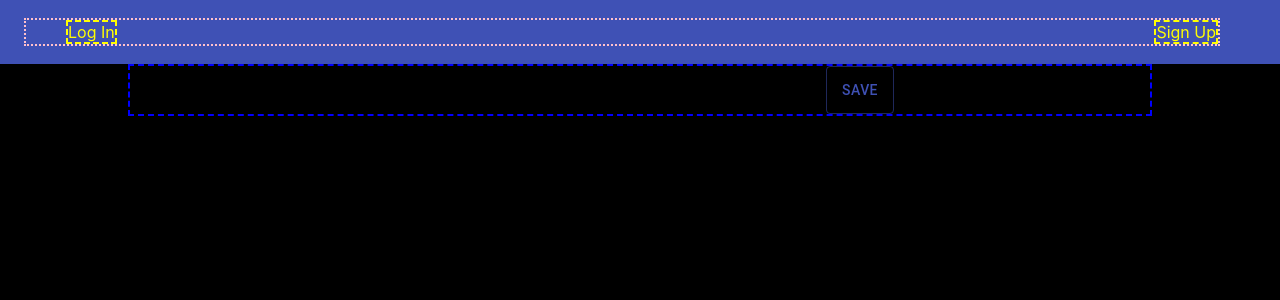
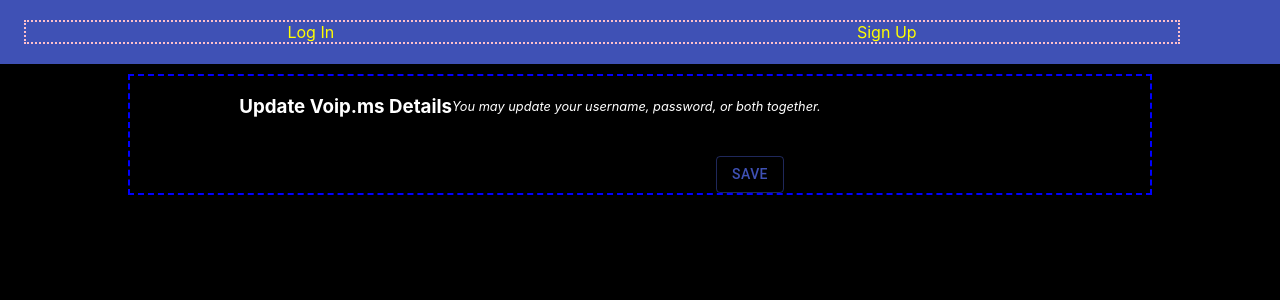
Before and after one commit to SeanDez/callTrackVoipFrontEnd, a React (Create React App) app: page /settings in a window 1280 px wide. Shown: the top 300 px of the page. Built offline with nearby package versions, Linux system fonts and the light colour scheme.

Commit message:
add sass, move button

```diff
--- a/package.json
+++ b/package.json
@@ -12,6 +12,7 @@
     "es6-promise": "^4.2.8",
     "formik": "^2.1.5",
     "isomorphic-fetch": "^2.2.1",
+    "node-sass": "^4.14.1",
     "react": "^16.13.1",
     "react-dom": "^16.13.1",
     "react-hook-form": "^6.3.0",
--- a/src/App.css
+++ b/src/App.scss
@@ -2,6 +2,10 @@
   height: 100vh;
   background-color: black;
   color: white;
+}
+
+section, main {
+  margin-top: 10px;
 }
 
 ::placeholder {
--- a/src/App.tsx
+++ b/src/App.tsx
@@ -6,7 +6,7 @@
 import PhoneCalls from "./phoneCalls/PhoneCalls";
 import Settings from "./settings/Settings";
 
-import './App.css';
+import './App.scss';
 
 function App() {
   const [authenticationLevel, setAuthenticationLevel]: [AuthLevels, Function] = useState(AuthLevels.visitor);
--- a/src/navigation/NavMenu.tsx
+++ b/src/navigation/NavMenu.tsx
@@ -38,11 +38,12 @@
 const HorizontalList = styled.ul`
   display: flex;
   flex-flow: row wrap;
-  justify-content: space-between;
+  justify-content: space-around;
   list-style-type: none;
   border: 2px dotted pink;
   width: 90vw;
   max-width: 1200px;
+  padding-left: 0;
 
   & > * {
     text-decoration: none;
--- a/src/settings/Settings.tsx
+++ b/src/settings/Settings.tsx
@@ -2,14 +2,8 @@
 import 'isomorphic-fetch';
 import path from 'path';
 import React, { useState } from 'react';
-import styled from 'styled-components';
 
-import FormControl from '@material-ui/core/FormControl';
-import Input from '@material-ui/core/Input';
-import InputLabel from '@material-ui/core/InputLabel';
-import Button from '@material-ui/core/Button';
-
-interface PropsShape {}
+import EmailPasswordBox from '../shared/EmailPasswordBox';
 
 enum UpdateTarget {
   userName = "userName",
@@ -37,54 +31,19 @@
   }
 }
 
+interface PropsShape {}
+
 export default (props: PropsShape) => {
-  const [voipUserName, setVoipUserName] = useState("");
-  const [voipPassword, setVoipPassword] = useState("");
 
   return (
-    <section>
-      <form>
-        <FormContainer>
-          <FormControl>
-            <InputLabel htmlFor="voipUsername">Voip.ms Username</InputLabel>
-            <Input
-              type="text"
-              value={voipUserName}
-              onChange={e => setVoipUserName(e.target.value)}
-            />
-          </FormControl>
-          <FormControl>
-            <InputLabel htmlFor="voipPassword">Voip.ms Password</InputLabel>
-            <Input
-              type="password"
-              value={voipUserName}
-              onChange={e => setVoipUserName(e.target.value)}
-            />
-          </FormControl>
-
-          <Button
-            type='submit'
-            onClick={e => {
-              e.preventDefault();
-              console.log("voip username", voipUserName);
-              console.log('voip password', voipPassword);
-            }}
-            variant="outlined"
-            color="primary"
-          >
-            Save
-          </Button>
-        </FormContainer>
-
-      </form>
-    </section>
-  );
+    <div>
+      <EmailPasswordBox
+        title="Update Voip.ms Details"
+        instructions="You may update your username, password, or both together."
+        userName={{ label: "Voip.ms Username", htmlName: "voipUsername"  }}
+        password={{ label: "Voip.ms Password", htmlName: "voipPassword"  }}
+        saveButton
+      />
+    </div>
+  )
 }
-
-
-const FormContainer = styled.div`
-  display: flex;
-  flex-flow: row wrap;
-  justify-content: center;
-  border: 2px dashed blue;
-`;
--- /dev/null
+++ b/src/shared/EmailPasswordBox.tsx
@@ -0,0 +1,89 @@
+import React, { useState } from 'react';
+import styled from 'styled-components';
+
+import FormControl from '@material-ui/core/FormControl';
+import Input from '@material-ui/core/Input';
+import InputLabel from '@material-ui/core/InputLabel';
+import Button from '@material-ui/core/Button';
+
+interface PropsShape {
+  title: string,
+  instructions?: string,
+  userName?: { label?: string, htmlName?: string },
+  password?: { label?: string, htmlName?: string },
+  saveButton?: boolean,
+}
+
+export default (props: PropsShape) => {
+  const [userName, setUserName] = useState("");
+  const [password, setPassword] = useState("");
+
+  return (
+    <section>
+      <form>
+        <FormContainer>
+          <h3>{ props.title }</h3>
+          <InstructionText>{ props.instructions }</InstructionText>
+          <FormControl>
+            <InputLabel htmlFor={ props.userName && props.userName.htmlName || 'username' }>
+              { props.userName && props.userName.label || "Username" }
+            </InputLabel>
+            <Input
+              type="text"
+              value={userName}
+              onChange={e => setUserName(e.target.value)}
+              name={ props.userName && props.userName.htmlName || 'username' }
+            />
+          </FormControl>
+          <FormControl>
+            <InputLabel htmlFor={ props.password && props.password.htmlName || 'username' }>
+              { props.password && props.password.label || "Password" }
+            </InputLabel>
+            <Input
+              type="password"
+              value={password}
+              onChange={e => setPassword(e.target.value)}
+            />
+          </FormControl>
+
+          { props.saveButton &&
+            <StyledButton
+              type='submit'
+              onClick={e => {
+                e.preventDefault();
+                console.log("username", userName);
+                console.log('password', password);
+              }}
+              variant="outlined"
+              color="primary"
+            >
+              Save
+            </StyledButton>
+          }
+
+        </FormContainer>
+
+      </form>
+    </section>
+  );
+}
+
+
+const FormContainer = styled.div`
+  display: flex;
+  flex-flow: row wrap;
+  justify-content: center;
+  align-items: center;
+  align-content: center;
+  border: 2px dashed blue;
+`;
+
+const InstructionText = styled.p`
+  font-style: italic;
+  font-size: .8rem;
+  text-align: center;
+`;
+
+const StyledButton = styled(Button)`
+  margin-top: 20px;
+`
--- a/src/shared/StyledLink.tsx
+++ b/src/shared/StyledLink.tsx
@@ -3,5 +3,5 @@
 
 
 export default styled(Link)`
-  border: 2px dashed yellow;
+
 `;
```
Also changed, not shown: 1 other file (tests, documents, lock files or other folders).
